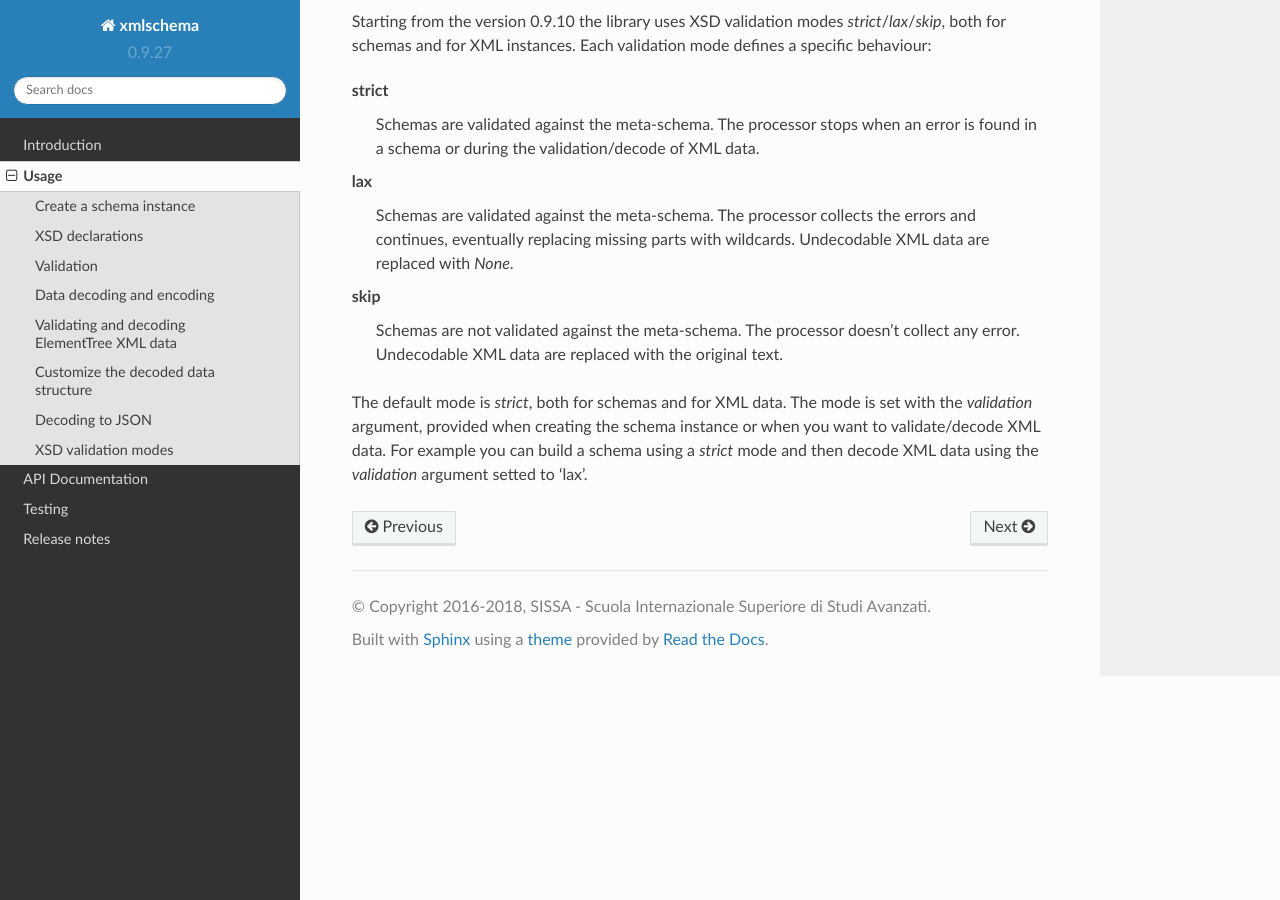
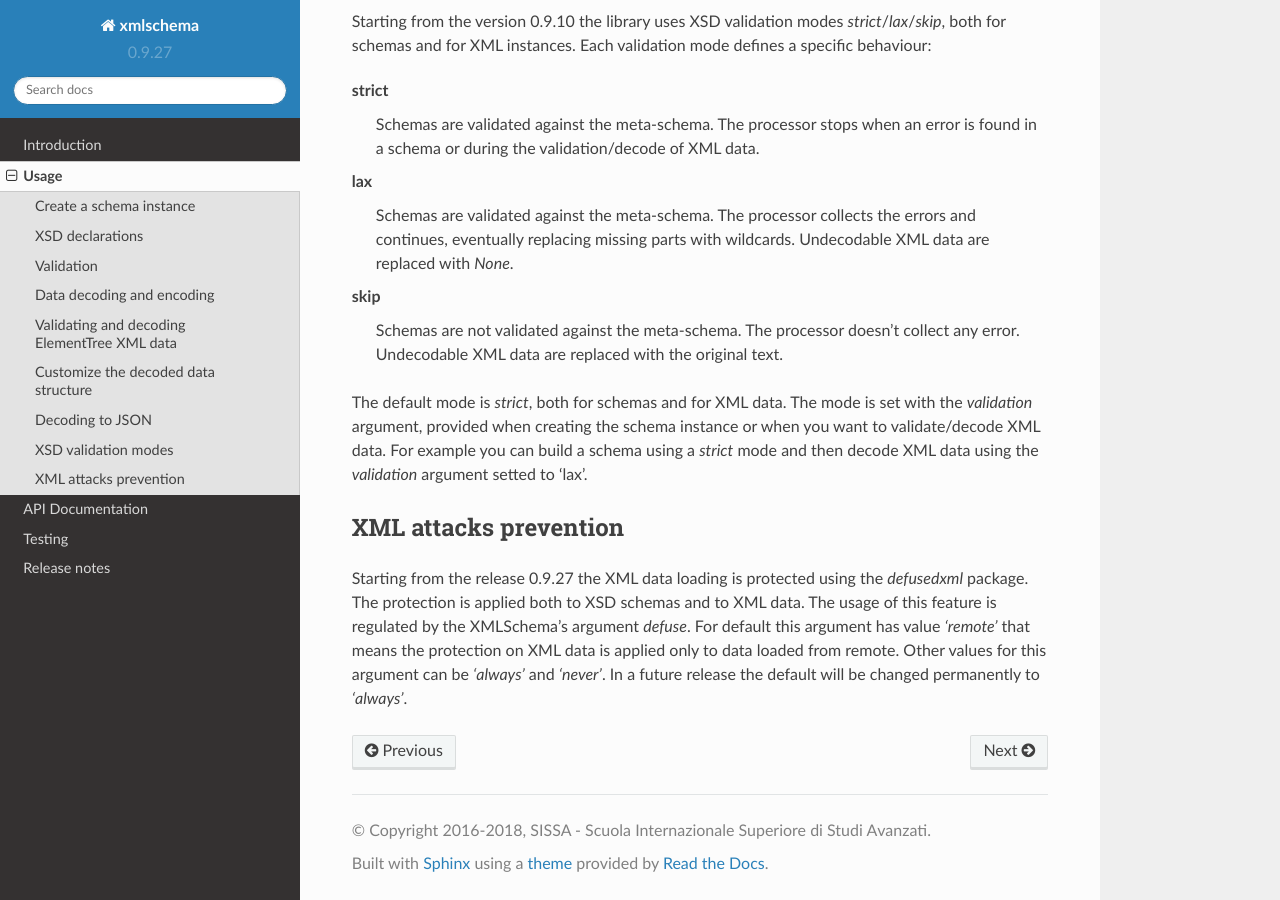
Before and after one commit to sissaschool/xmlschema, a Sphinx documentation site: the page built from doc/usage.rst, in a window 1280 px wide and 900 px high, scrolled down 8310 px. Built offline with Sphinx 7.4.7 and the Read the Docs theme 2.0.0, drawn with Linux system fonts in a browser that asks for light colours.

Commit message:
Update documentation with new features

```diff
--- a/doc/api.rst
+++ b/doc/api.rst
@@ -30,6 +30,7 @@ Schema level API
     .. autoattribute:: target_prefix
     .. autoattribute:: base_url
     .. autoattribute:: parent_map
+    .. autoattribute:: base_elements
 
     .. automethod:: get_locations
     .. automethod:: include_schema
--- a/doc/intro.rst
+++ b/doc/intro.rst
@@ -28,6 +28,7 @@ The xmlschema library includes the following features:
 * Decoding of XML data into Python data structures
 * An XPath based API for finding schema's elements and attributes
 * Support of XSD validation modes
+* XML-based attacks prevention using the external package *defusedxml*
 
 
 Installation
--- a/doc/usage.rst
+++ b/doc/usage.rst
@@ -488,3 +488,14 @@ the *validation* argument, provided when creating the schema instance or when yo
 validate/decode XML data.
 For example you can build a schema using a *strict* mode and then decode XML data
 using the *validation* argument setted to 'lax'.
+
+
+XML attacks prevention
+----------------------
+
+Starting from the release 0.9.27 the XML data loading is protected using the *defusedxml*
+package. The protection is applied both to XSD schemas and to XML data.
+The usage of this feature is regulated by the XMLSchema's argument *defuse*.
+For default this argument has value *'remote'* that means the protection on XML data is
+applied only to data loaded from remote. Other values for this argument can be *'always'*
+and *'never'*. In a future release the default will be changed permanently to *'always'*.
```
Also changed, not shown: CHANGELOG.rst (+7 -0 lines), 2 other files.
